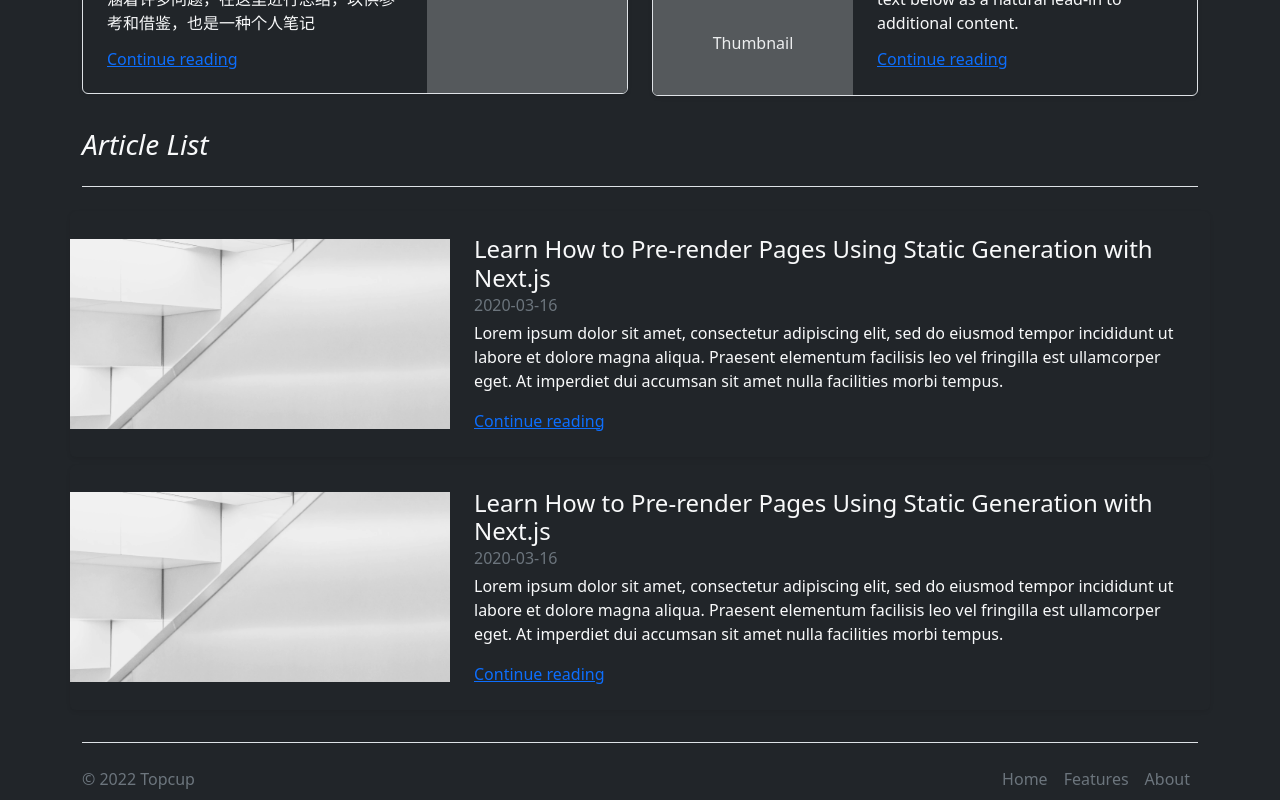
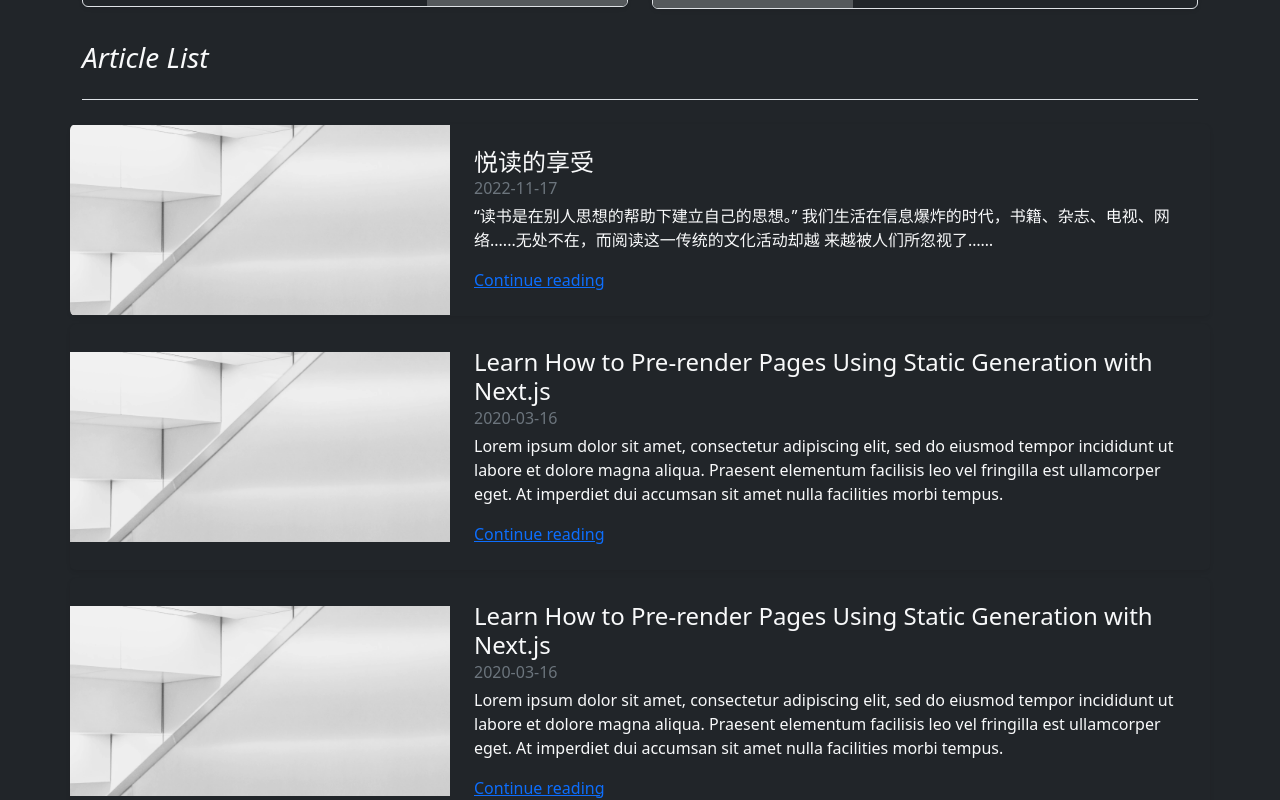
Before and after one commit to tomcup/tomcup.github.io, a Next.js app: page / in a window 1280 px wide. Shown: the part 958-1758 px from the top of the page. Built offline with nearby package versions, Linux system fonts and the light colour scheme.

Commit message:
add article: enjoyReading.md add .obsidian folder in .gitignore file remove alert from the app

```diff
--- /dev/null
+++ b/_posts/enjoyReading.md
@@ -0,0 +1,21 @@
+---
+title: '悦读的享受'
+excerpt: '“读书是在别人思想的帮助下建立自己的思想。” 我们生活在信息爆炸的时代，书籍、杂志、电视、网络......无处不在，而阅读这一传统的文化活动却越 来越被人们所忽视了……'
+coverImage: '/assets/blog/hello-world/cover.jpg'
+date: '2022-11-17T18:16:44.322Z'
+author:
+  name: Tim Neutkens
+  picture: '/assets/blog/authors/tim.jpeg'
+ogImage:
+  url: '/cover.jpg'
+---
+
+&ensp;&ensp; “读书是在别人思想的帮助下建立自己的思想。” 我们生活在信息爆炸的时代，书籍、杂志、电视、网络......无处不在，而阅读这一传统的文化活动却越 来越被人们所忽视了。阅读不仅是一个丰富人们内心世界的重要途径，更是一项培养人们审美情趣、 思考能力、创造能力的重要手段。
+
+&ensp;&ensp;然而，如今越来越多的人只是浏览文字，而非“悦读”文字。虽然“悦 读”这个词可能会让人联想到阅读，但实际上它并不等同于阅读。阅读是为了获取信息，而悦读则是为了与在作者心灵对话中的轻松愉悦。当我们真正在悦读时，我们不会去关注一本书的内容多么好学、 多重要——我们只会去感受它带给我们的快乐和轻松感。真正的“悦读”应当是一种没有功利的享受，而不应当只看书中的文字内容。要想体会到这一点，需要仔细地回忆或感受——当咀嚼一句好语时、与一个人物共鸣时、流连于一个场景时……它们都是书中作者带给人的最真切感受。
+
+&ensp;&ensp;有人说，读书就是与伟大的思想相遇。当我们静静地坐在书桌前，拿起一本书，开始沉浸在其中的时候，就是在与这些思想交流。所以通过阅读，我们可以接触到不同的世界和思想，开阔自己的眼界。（举例：读书给你的思想启迪）
+
+&ensp;&ensp;读书是是我心灵的陶冶，是一种享受，这种享受是无法用金钱来衡量的。然而有时候，阅读纯粹是为了增长知识，它并不能带给我心灵上的享受。而悦读则是一种完全不同的体验，它让人心旷神怡，没有任何功利目的。字里行间的意境需要人们用心去体味，而不是急于获取信息。当我们看到一句话的时候，我们应该停下来思考它所包含的含义，这样才能真正体会到作者写作时的意图。人们常说，“读书使人快 乐”。但是，有时候，我们读的不是一本书，而是一种心境。我们不是为了记住它的内容，而是为了感受它的氛围。“悦读”就是这样一种心境——以一种没有功利目的、轻松愉快的心态去阅读书籍，这让我 们发现原来阅读还可以如此有趣、如此精彩。
+
+&ensp;&ensp;读书是我们与世界沟通的桥梁，是人生的必修课。“悦读”能够帮助我们在轻松愉悦的氛围中学习，更快乐地了解更多关于世界的知识。通过“悦读”，就可以注意到一些无法从书中体会到的东西。例如，可以想到：原来字里行间所带来的气氛和情感是如此重要——它们会影响一个人对文章的理解，甚至影响到对作者所表达的态度；通过“悦读”，还可能得到 作者想要传达的东西，同时也学会了如何去感受、去理解他人；还带来了一些内在的变化：对生活中一些看似平凡不过的事物、人物也变得敏感、关注。在“悦读”的过程中，我们可以体会到阅读的快乐， 并留给我们一些不一样的思考：当我从困境中走出来时，人生将会怎样？当我和别人相处时怎样才能真正和谐相处。
--- a/pages/_app.tsx
+++ b/pages/_app.tsx
@@ -16,11 +16,11 @@ export default function MyApp({ Component, pageProps }: AppProps) {
         <meta name="viewport" content="width=device-width, initial-scale=1" />
       </Head>
       <header className="blog-header lh-1 py-3 mb-4 shadow-sm container-fluid position-relative">
-        <div className="alert alert-primary h3" role="alert">
-          {/* 公告栏 */}
+        {/* <div className="alert alert-primary h3" role="alert">
+          公告栏
           <span className="badge bg-warning text-dark">注意</span>
           <strong>网站建设中：</strong> 网站内容可能随时变化
-        </div>
+        </div> */}
         <nav className="navbar navbar-expand-lg navbar-dark bg-dark py-3 lh-1">
           <span className="navbar-brand mb-0 fs-1">Tomcup</span>
           <button
```
Also changed, not shown: 1 other file (tests, documents, lock files or other folders).
